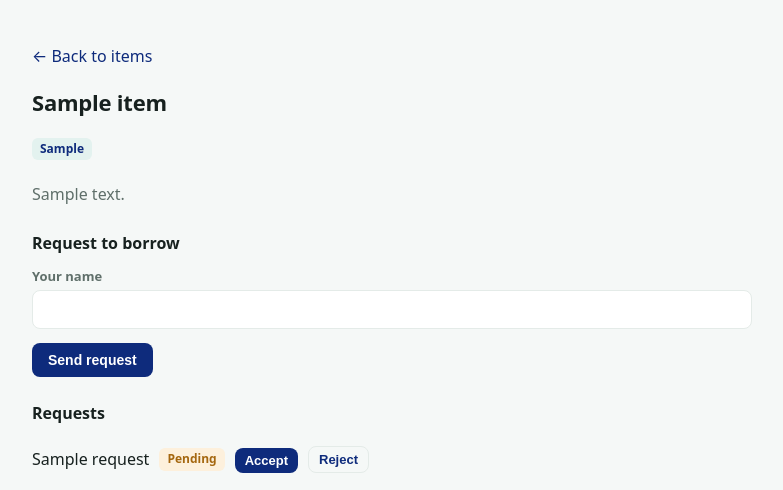
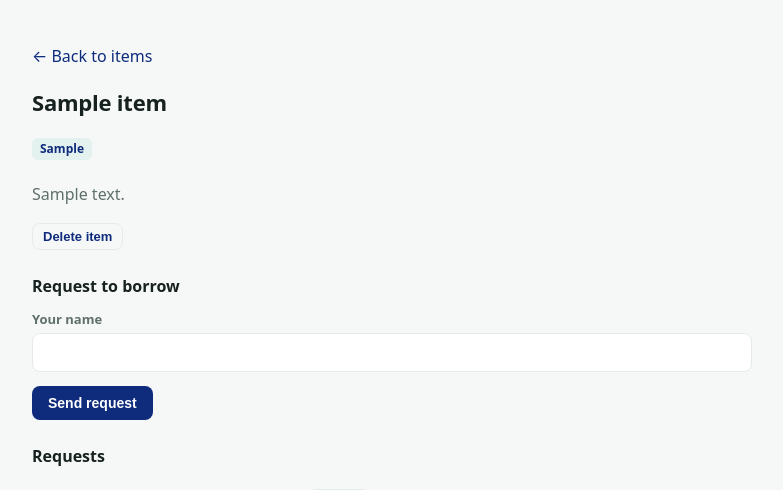
Before and after one commit to MohamedK040/campus-exchange, a Flask app: page /items/1 in a window 1280 px wide. Shown: the part 60-550 px from the top of the page, without its empty margins (248-1031 px from the left). Run offline with Flask 3, Linux system fonts and the light colour scheme; tables that the repository leaves empty hold one stand-in row (values such as "Sample post").

Commit message:
Ignore database file and add delete confirmation

```diff
--- a/templates/item_detail.html
+++ b/templates/item_detail.html
@@ -4,6 +4,11 @@
     <h2>{{ item.title }}</h2>
     {% if item.category %}<span class="cat">{{ item.category }}</span>{% endif %}
     {% if item.description %}<p class="muted">{{ item.description }}</p>{% endif %}
+
+    <form method="post" action="{{ url_for('delete_item', item_id=item.id) }}"
+        onsubmit="return confirm('Are you sure you want to delete this item?');">
+        <button class="btn small ghost" type="submit">Delete item</button>
+    </form>
 
     <h3>Request to borrow</h3>
     <form method="post" action="{{ url_for('request_item', item_id=item.id) }}">
```
Also changed, not shown: 1 other file.
